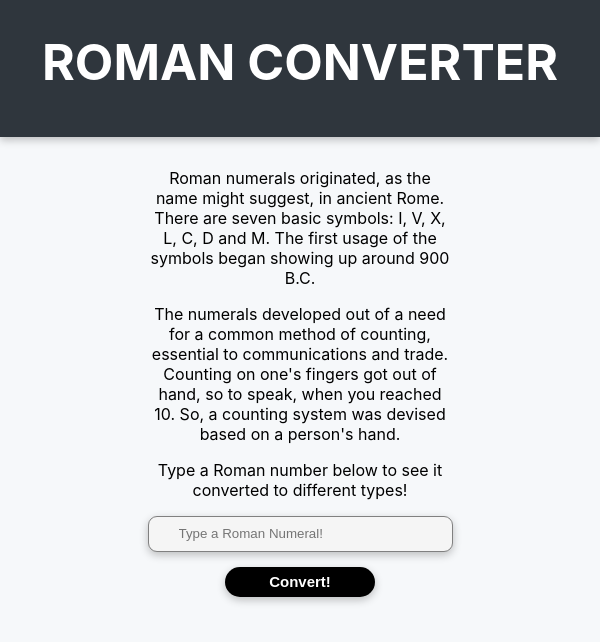
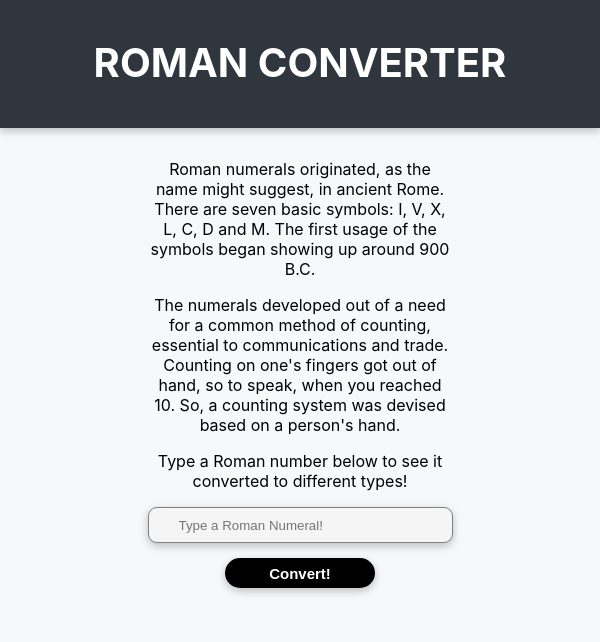
Before and after one commit to Salpi1024/changing_health, a React (Create React App) app in the folder client/: page / in a window 600 px wide. Shown: the top 642 px of the page. Built offline with nearby package versions, Linux system fonts and the light colour scheme.

Commit message:
Refactored mapping in App.js and fixed style

```diff
--- a/client/src/App.js
+++ b/client/src/App.js
@@ -24,11 +24,9 @@ function App() {
                 <InputArea setConvertedNumber={setConvertedNumber} />
                 {convertedNumber.decimal.value ? (
                     <div className="container--numbers">
-                        <NumberContainer number={convertedNumber.decimal} />
-                        <NumberContainer number={convertedNumber.binary} />
-                        <NumberContainer number={convertedNumber.ternary} />
-                        <NumberContainer number={convertedNumber.vigesimal} />
-                        <NumberContainer number={convertedNumber.sexagesimal} />
+                        {Object.keys(convertedNumber).map((key, i) =>
+                            <NumberContainer number={convertedNumber[key]} key={i} />
+                        )}
                     </div>
                 ) : null}
             </div>
--- a/client/src/components/NavBar/NavBar.css
+++ b/client/src/components/NavBar/NavBar.css
@@ -29,11 +29,11 @@
 }
 
 @media (min-width: 448px) and (max-width: 600px) {
-
   .navbar {
-
-    width: 600px;
-
-
+    width: 100%;
+  }
+  .title {
+    font-size: 40px;
+    top: 50px;
   }
 }
```
